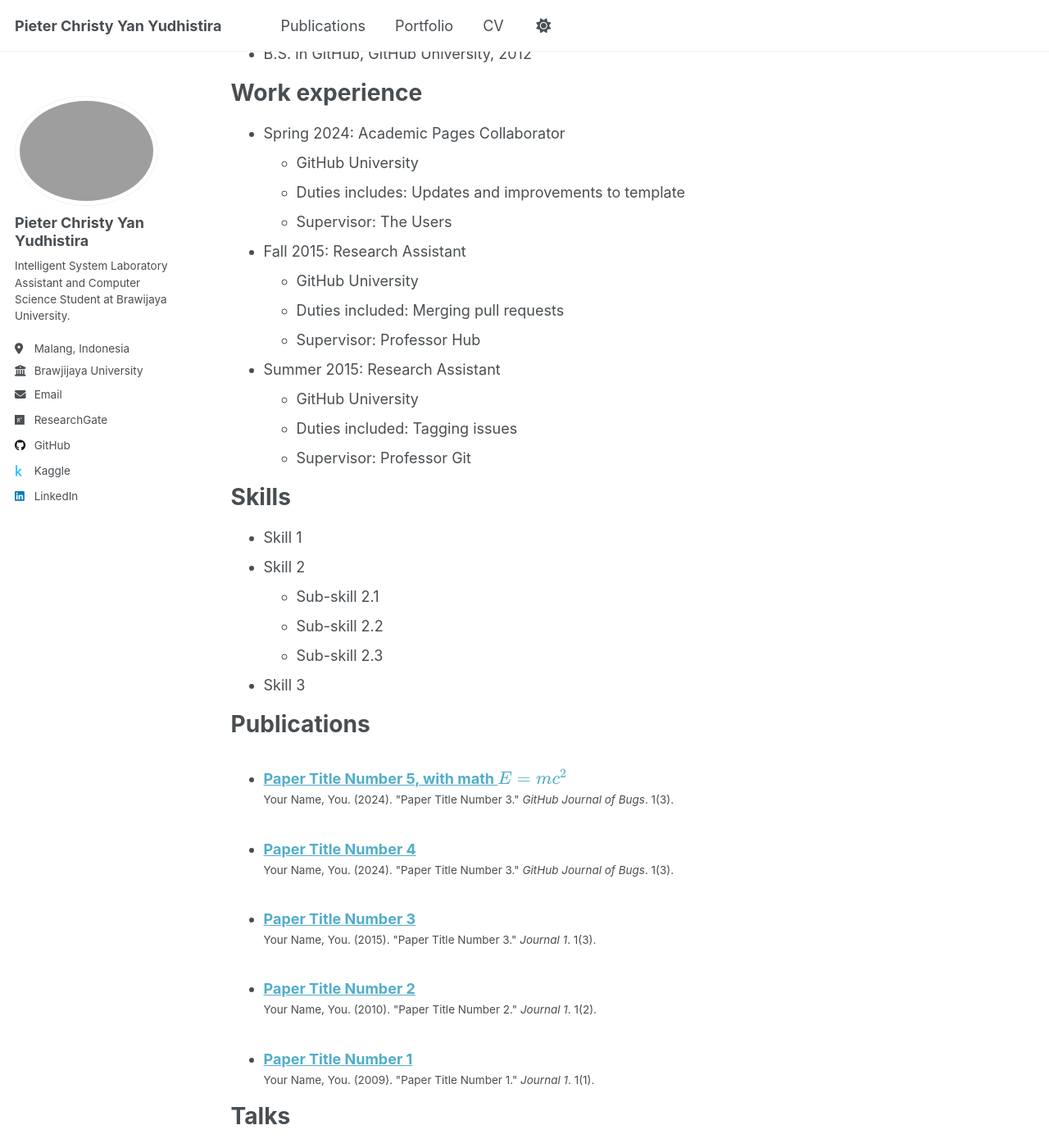
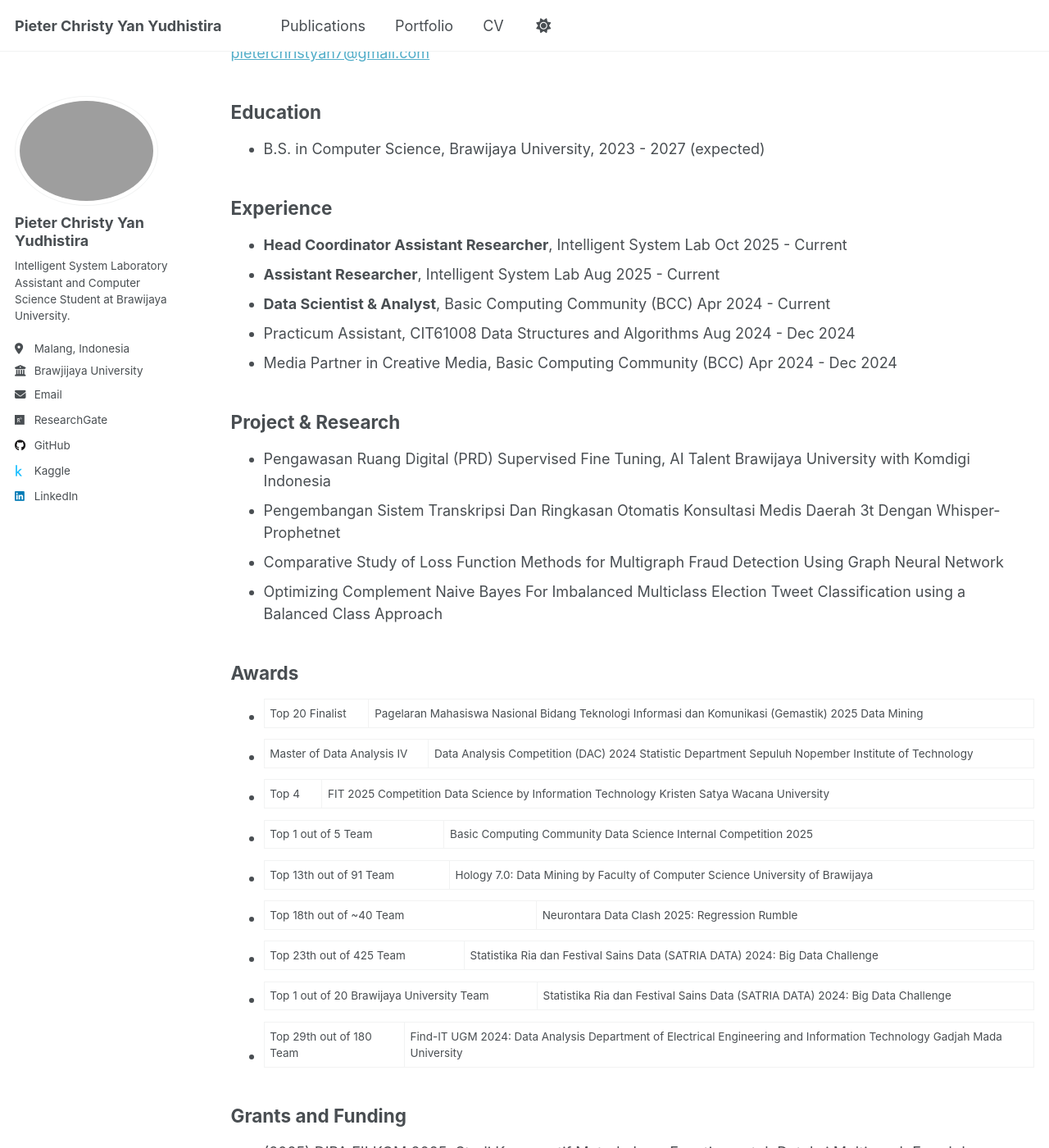
Before and after one commit to Pieter414/Pieter414.github.io, a Jekyll site: the page built from _pages/cv.md, in a window 1280 px wide and 1400 px high, scrolled down 213 px. Shown: the whole window at 82% size. Built offline with Jekyll 4.4.1, drawn with Linux system fonts in a browser that asks for light colours; a script that is not in the unit is left out; some of the changed text lies outside the part shown.

Commit message:
feat: update cv pages

```diff
--- a/_pages/cv.md
+++ b/_pages/cv.md
@@ -8,57 +8,39 @@ redirect_from:
 ---
 
 {% include base_path %}
+<p style="font-size: 2em; font-weight: bold;">Pieter Christy Yan Yudhistira / Curriculum Vitae</p>
+[pieterchristyan7@gmail.com](mailto:pieterchristyan7@gmail.com)
 
-Education
-======
-* Ph.D in Version Control Theory, GitHub University, 2018 (expected)
-* M.S. in Jekyll, GitHub University, 2014
-* B.S. in GitHub, GitHub University, 2012
+## Education
 
-Work experience
-======
-* Spring 2024: Academic Pages Collaborator
-  * GitHub University
-  * Duties includes: Updates and improvements to template
-  * Supervisor: The Users
+* B.S. in Computer Science, Brawijaya University, 2023 - 2027 (expected)
 
-* Fall 2015: Research Assistant
-  * GitHub University
-  * Duties included: Merging pull requests
-  * Supervisor: Professor Hub
+## Experience
 
-* Summer 2015: Research Assistant
-  * GitHub University
-  * Duties included: Tagging issues
-  * Supervisor: Professor Git
+* **Head Coordinator Assistant Researcher**, Intelligent System Lab       Oct 2025 - Current
+* **Assistant Researcher**, Intelligent System Lab      Aug 2025 - Current
+* **Data Scientist & Analyst**, Basic Computing Community (BCC)      Apr 2024 - Current
+* Practicum Assistant, CIT61008 Data Structures and Algorithms      Aug 2024 - Dec 2024
+* Media Partner in Creative Media, Basic Computing Community (BCC)      Apr 2024 - Dec 2024
 
-Skills
-======
-* Skill 1
-* Skill 2
-  * Sub-skill 2.1
-  * Sub-skill 2.2
-  * Sub-skill 2.3
-* Skill 3
+## Project & Research
+* Pengawasan Ruang Digital (PRD) Supervised Fine Tuning, AI Talent Brawijaya University with Komdigi Indonesia
+* Pengembangan Sistem Transkripsi Dan Ringkasan Otomatis Konsultasi Medis Daerah 3t Dengan Whisper-Prophetnet
+* Comparative Study of Loss Function Methods for Multigraph Fraud Detection Using Graph Neural Network
+* Optimizing Complement Naive Bayes For Imbalanced Multiclass Election Tweet Classification using a Balanced Class Approach
 
-Publications
-======
-  <ul>{% for post in site.publications reversed %}
-    {% include archive-single-cv.html %}
-  {% endfor %}</ul>
+## Awards
 
-Talks
-======
-  <ul>{% for post in site.talks reversed %}
-    {% include archive-single-talk-cv.html  %}
-  {% endfor %}</ul>
+* Top 20 Finalist | Pagelaran Mahasiswa Nasional Bidang Teknologi Informasi dan Komunikasi (Gemastik) 2025 Data Mining
+* Master of Data Analysis IV | Data Analysis Competition (DAC) 2024 Statistic Department Sepuluh Nopember Institute of Technology
+* Top 4 | FIT 2025 Competition Data Science by Information Technology Kristen Satya Wacana University
+* Top 1 out of 5 Team | Basic Computing Community Data Science Internal Competition 2025
+* Top 13th out of 91 Team | Hology 7.0: Data Mining by Faculty of Computer Science University of Brawijaya
+* Top 18th out of ~40 Team | Neurontara Data Clash 2025: Regression Rumble
+* Top 23th out of 425 Team | Statistika Ria dan Festival Sains Data (SATRIA DATA) 2024: Big Data Challenge
+* Top 1 out of 20 Brawijaya University Team | Statistika Ria dan Festival Sains Data (SATRIA DATA) 2024: Big Data Challenge
+* Top 29th out of 180 Team | Find-IT UGM 2024: Data Analysis Department of Electrical Engineering and Information Technology Gadjah Mada University
 
-Teaching
-======
-  <ul>{% for post in site.teaching reversed %}
-    {% include archive-single-cv.html %}
-  {% endfor %}</ul>
+## Grants and Funding
 
-Service and leadership
-======
-* Currently signed in to 43 different slack teams
+* (2025) DIPA FILKOM 2025: Studi Komparatif Metode Loss Function untuk Deteksi Multigraph Fraud dengan Graph Neural Network.
```
